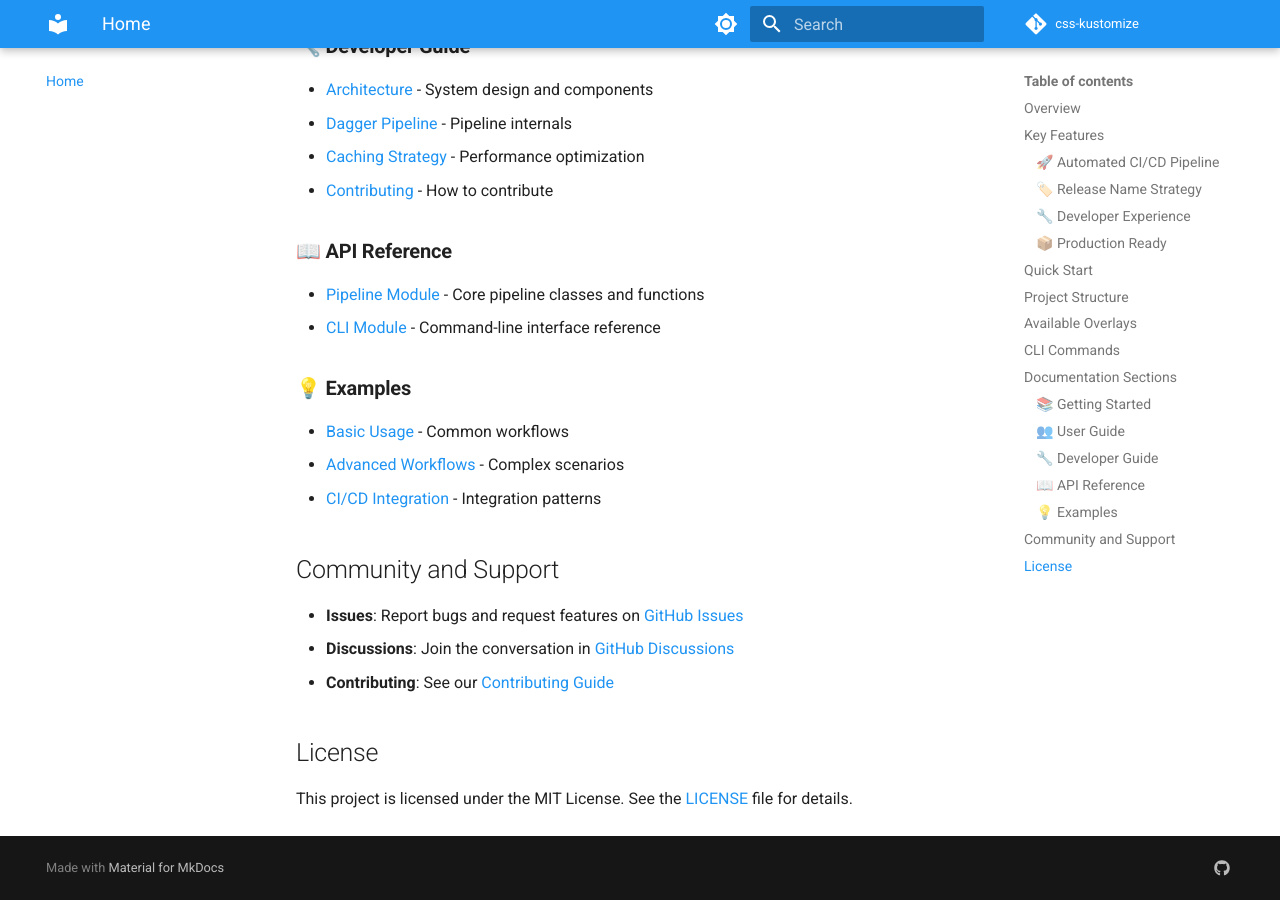
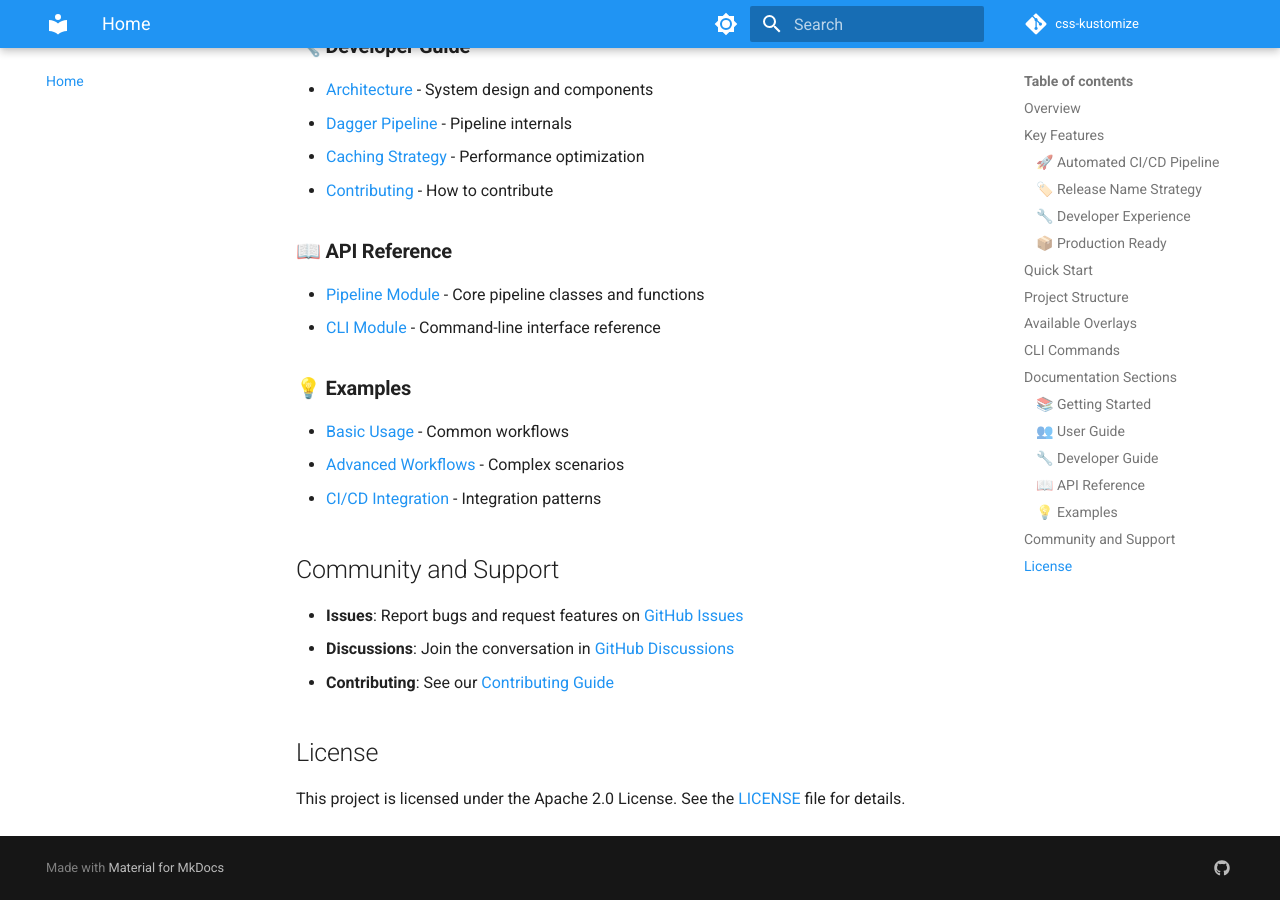
Before and after one commit to taybiz/css-kustomize, an MkDocs documentation site: the page built from docs/index.md, in a window 1280 px wide and 900 px high, scrolled down 3530 px. Built offline with MkDocs 1.6.1 and Material for MkDocs 9.7.7, drawn with Linux system fonts in a browser that asks for light colours; comment, search, counter and statistics services are not loaded; the version menu is left out.

Commit message:
wrong license

```diff
--- a/docs/index.md
+++ b/docs/index.md
@@ -156,4 +156,4 @@ poetry run dagger-pipeline ci --verbose
 
 ## License
 
-This project is licensed under the MIT License. See the [LICENSE](https://github.com/taybiz/css-kustomize/blob/main/LICENSE) file for details.
+This project is licensed under the Apache 2.0 License. See the [LICENSE](https://github.com/taybiz/css-kustomize/blob/main/LICENSE) file for details.
```
